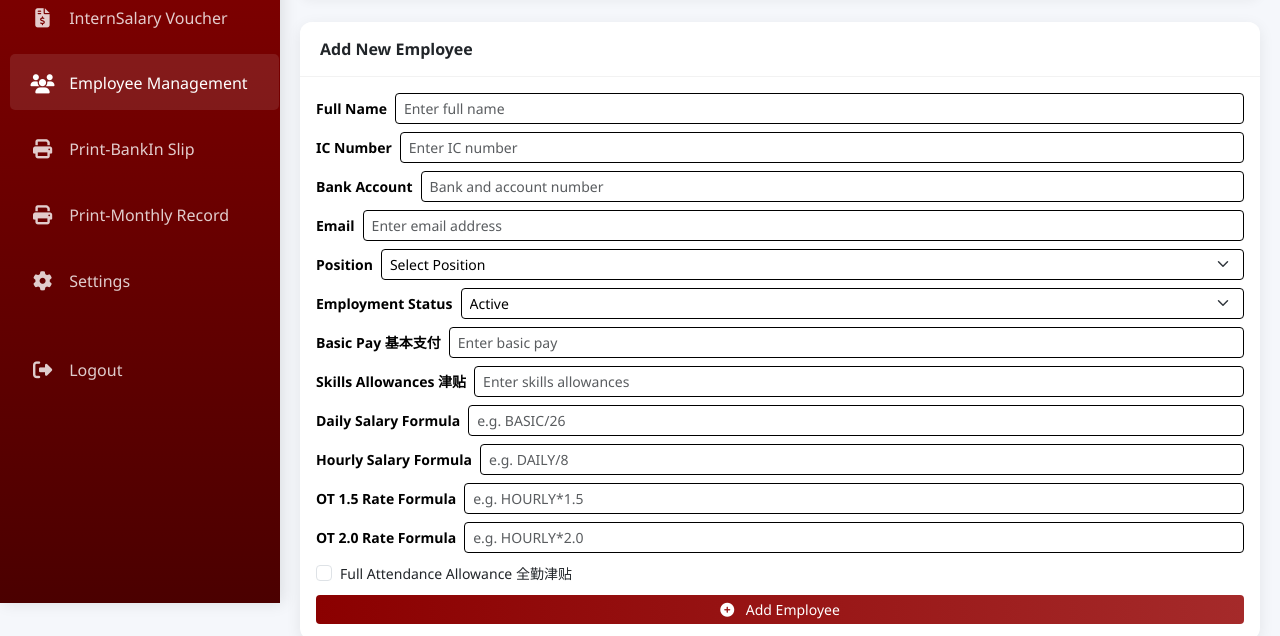
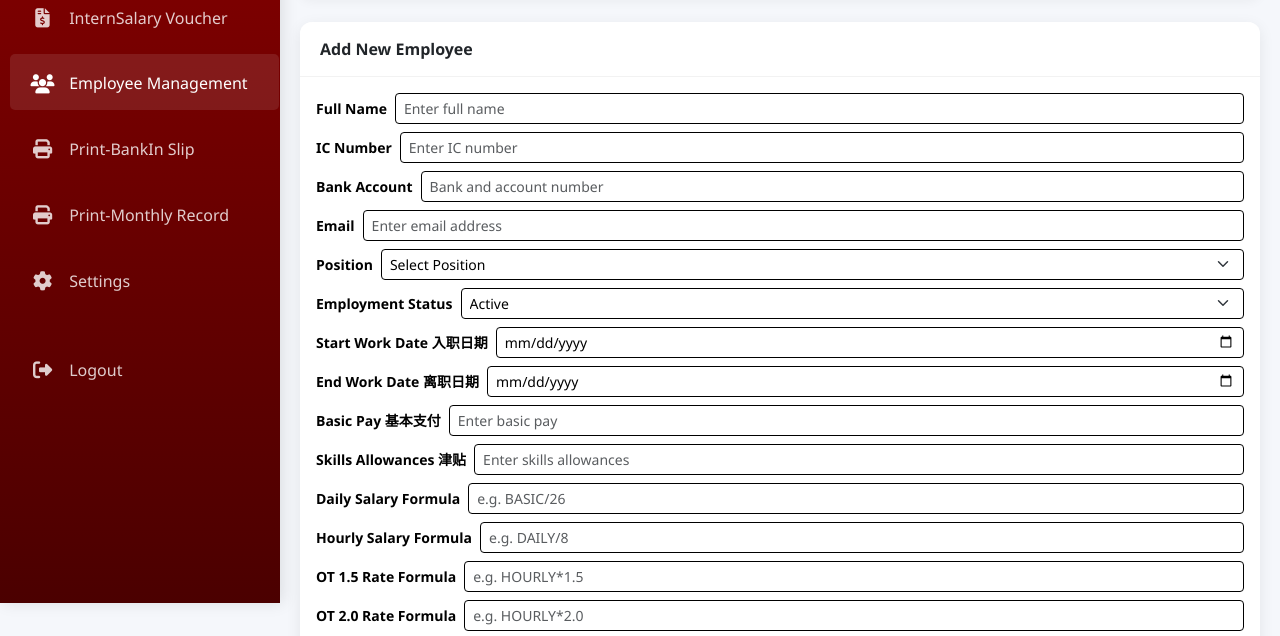
Before and after one commit to YeeTing18/HwaYeapSalaryWebsite, a website: page public/employeePage.html in a window 1280 px wide. Shown: the part 197-833 px from the top of the page. Drawn offline with nearby package versions, Linux system fonts and the light colour scheme; no server answers.

```diff
--- a/public/employeePage.html
+++ b/public/employeePage.html
@@ -380,6 +380,14 @@
                                     </select>
                                 </div>
                                 <div class="mb-2 d-flex align-items-center">
+                                    <label class="form-label small mb-0 me-2 text-nowrap">Start Work Date 入职日期</label>
+                                    <input type="date" class="form-control form-control-sm" id="startWorkDate">
+                                </div>
+                                <div class="mb-2 d-flex align-items-center">
+                                    <label class="form-label small mb-0 me-2 text-nowrap">End Work Date 离职日期</label>
+                                    <input type="date" class="form-control form-control-sm" id="endWorkDate">
+                                </div>
+                                <div class="mb-2 d-flex align-items-center">
                                     <label class="form-label small mb-0 me-2 text-nowrap">Basic Pay 基本支付</label>
                                     <input type="number" class="form-control form-control-sm" placeholder="Enter basic pay" required>
                                 </div>
@@ -678,6 +686,8 @@
     const oldName = this.dataset.editId;
 
     const employeeData = {
+        startWorkDate: document.getElementById('startWorkDate').value || "",
+        endWorkDate: document.getElementById('endWorkDate').value || "",
         icNumber: this.querySelector('input[placeholder="Enter IC number"]').value,
         bankAccount: this.querySelector('input[placeholder="Bank and account number"]').value,
         email: this.querySelector('input[placeholder="Enter email address"]').value,
@@ -740,6 +750,8 @@
 
             // Map data back to form
             form.querySelector('input[placeholder="Enter full name"]').value = employeeName;
+            document.getElementById('startWorkDate').value = emp.startWorkDate || '';
+            document.getElementById('endWorkDate').value = emp.endWorkDate || '';
             form.querySelector('input[placeholder="Enter IC number"]').value = emp.icNumber || '';
             form.querySelector('input[placeholder="Bank and account number"]').value = emp.bankAccount || '';
             form.querySelector('input[placeholder="Enter email address"]').value = emp.email || '';
```
